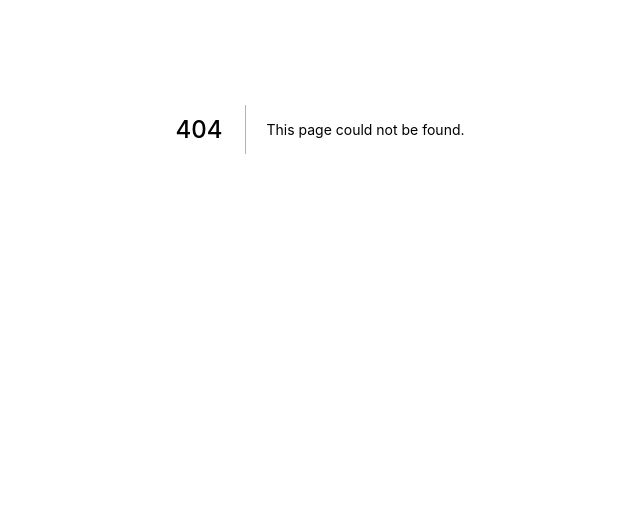
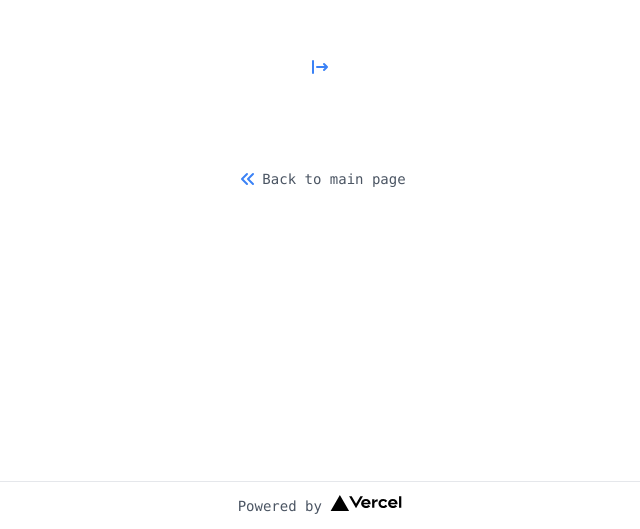
Before and after one commit to kotahorii/next-hasura-firebase-practice-2, a Next.js app: page /tasks in a window 1280 px wide. Before the commit this address had no page. Shown: the part 271-800 px from the top of the page, without its empty margins (320-960 px from the left). Built offline with nearby package versions, Linux system fonts and the light colour scheme; no server answers.

Commit message:
task page created

```diff
--- a/pages/_app.tsx
+++ b/pages/_app.tsx
@@ -1,8 +1,10 @@
-import '../styles/globals.css'
-import { AppProps } from 'next/app'
+import "../styles/globals.css";
+import { AppProps } from "next/app";
+import { useUserChanged } from "../hooks/useUserChanged";
 
 function MyApp({ Component, pageProps }: AppProps) {
-  return <Component {...pageProps} />
+  const {} = useUserChanged();
+  return <Component {...pageProps} />;
 }
 
-export default MyApp
+export default MyApp;
--- a/pages/index.tsx
+++ b/pages/index.tsx
@@ -1,12 +1,10 @@
-import Head from 'next/head'
-import Image from 'next/image'
-import { Layout } from '../components/Layout'
-import styles from '../styles/Home.module.css'
+import { Auth } from "../components/Auth";
+import { Layout } from "../components/Layout";
 
 export default function Home() {
   return (
-    <Layout>
-
+    <Layout title="Home">
+      <Auth />
     </Layout>
-  )
+  );
 }
--- /dev/null
+++ b/pages/tasks.tsx
@@ -0,0 +1,33 @@
+import { VFC } from "react";
+import { Layout } from "../components/Layout";
+import Link from "next/link";
+import { useRouter } from "next/dist/client/router";
+import { useLogout } from "../hooks/useLogout";
+import firebase from "../firebaseConfig";
+import { ChevronDoubleLeftIcon, LogoutIcon } from "@heroicons/react/solid";
+
+const Tasks: VFC = () => {
+  const router = useRouter();
+  const { logout } = useLogout();
+  const user = firebase.auth().currentUser;
+  return (
+    <Layout title="tasks">
+      <p className="my-3">{user?.email}</p>
+      <LogoutIcon
+        className="h-5 w-5 my-3 text-blue-500 cursor-pointer"
+        onClick={() => {
+          logout();
+          router.push("/");
+        }}
+      />
+      <Link href="/" passHref>
+        <div className="mt-20 flex items-center cursor-pointer">
+          <ChevronDoubleLeftIcon className="h-5 w-5 mx-1 text-blue-500" />
+          <span>Back to main page</span>
+        </div>
+      </Link>
+    </Layout>
+  );
+};
+
+export default Tasks;
```
